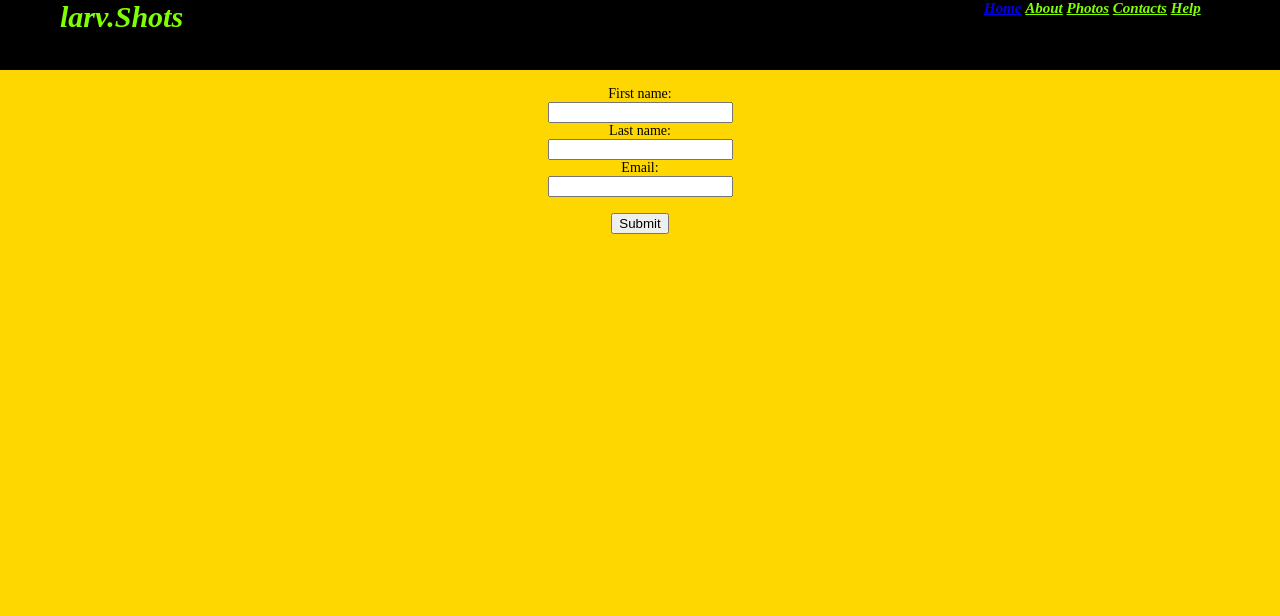
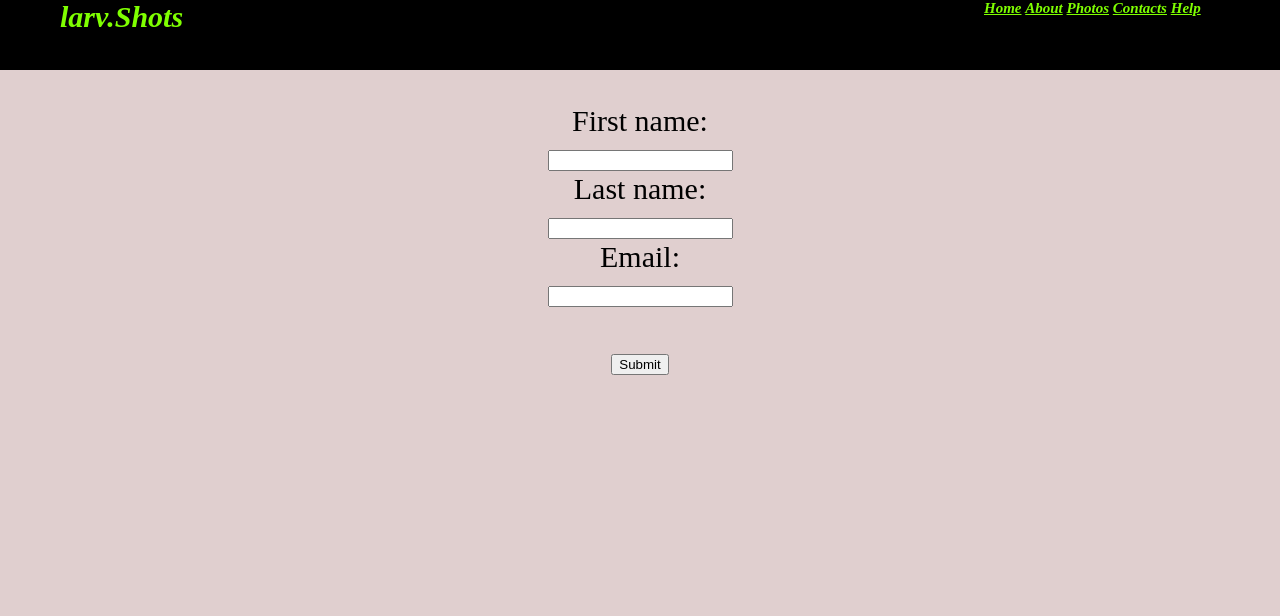
Before and after one commit to asandelarvine/photographyPj, a PHP site: page /help.html in a window 1280 px wide. Shown: the top 616 px of the page. Run offline with PHP 8.4, Linux system fonts and the light colour scheme.

Commit message:
merge conflicts

```diff
--- a/help.html
+++ b/help.html
@@ -11,9 +11,9 @@
         </div>
 
         <div id="right">
-            <a href="index.html"color: chartreuse;" target="_parent"> <b>Home</b></a>
+            <a href="index.html"style="color: chartreuse;":target="_parent"> <b>Home</b></a>
             <a href="#.html" style="color: chartreuse; "target="_parent"> <b>About</b></a>
-            <a href="photos.html" style="color: chartreuse;"target="_parent"> <b>Photos</b></a>
+            <a href="photos.html" style="color: chartreuse;"target="_parent"><b>Photos</b></a>
             <a href="contacts.html"  style="color: chartreuse;" target="_parent"><b>Contacts</b></a>
             <a href="help.html" style="color: chartreuse;" target="_parent"><b>Help</b></a>
         </div>
--- a/index.css
+++ b/index.css
@@ -94,8 +94,8 @@ form{
     background-repeat: no-repeat;
 }
 #body2{
-    background-color:gold;
-    font-size: 14px;
+    background-color:rgb(224, 207, 207);
+    font-size: 30px;
     background-repeat: no-repeat;
     background-size: cover;
     background-position:center ;
```
